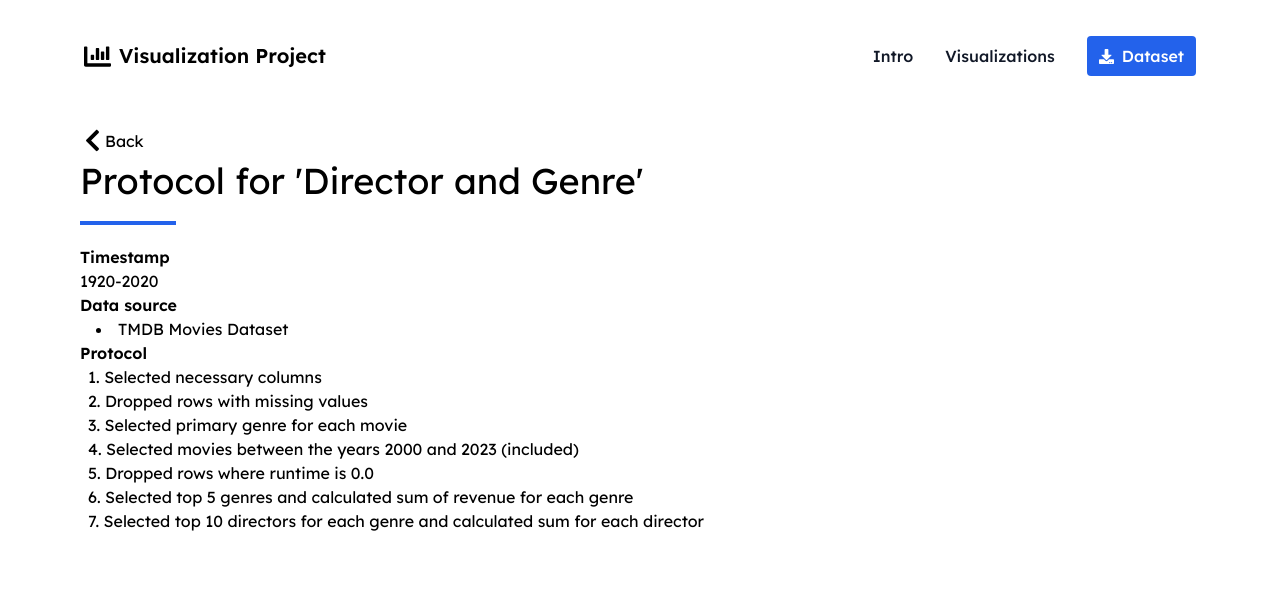
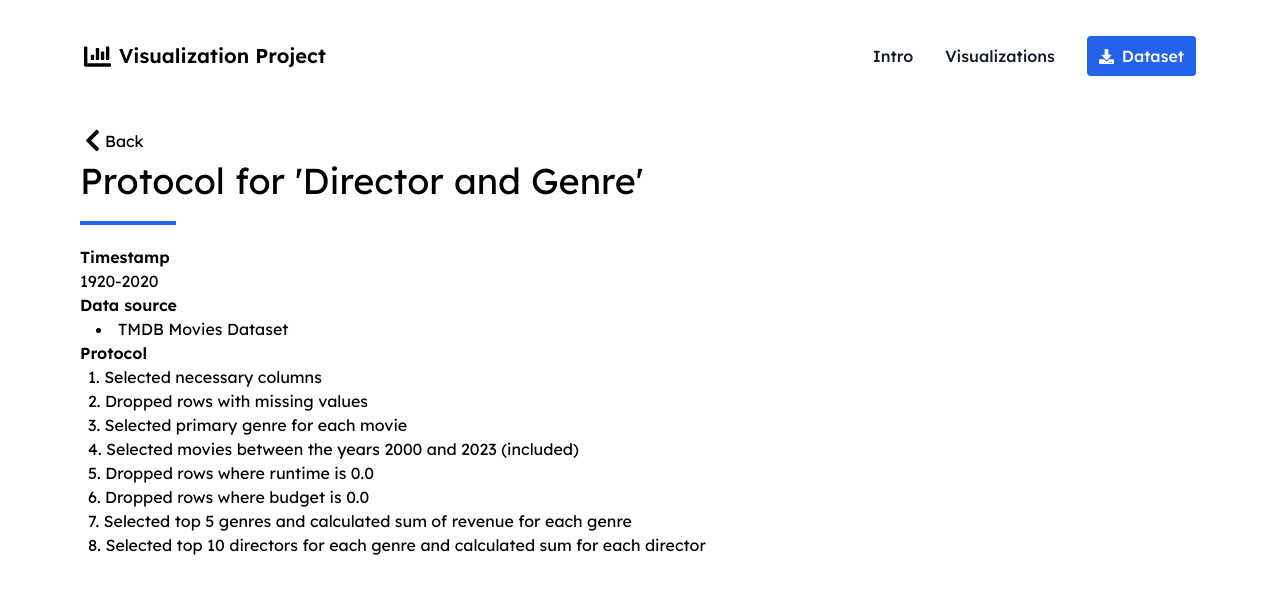
Before and after one commit to SamHufkens/data_vis_project_website, a React (Vite) app: page /protocol2 in a window 1280 px wide. Shown: the top 594 px of the page. Built offline with nearby package versions, Linux system fonts and the light colour scheme.

Commit message:
changed protocol

```diff
--- a/src/components/NavBar.tsx
+++ b/src/components/NavBar.tsx
@@ -17,7 +17,7 @@ const NavBar = () => {
               <a href="#vis1" className="block py-2 px-3 text-gray-900 rounded hover:bg-gray-100 md:hover:bg-transparent md:border-0 md:hover:text-primary md:p-0">Visualizations</a>
             </li>
             <li>
-              <a href="https://www.kaggle.com/datasets/alanvourch/tmdb-movies-daily-updates" className='bg-primary hover:bg-blue-500 transition text-white rounded px-3 py-2 flex items-center gap-2'>
+              <a href="https://drive.google.com/file/d/1z2OimV4BUOVgUstVIv-T31JrIdXxCjPJ/view?usp=sharing" className='bg-primary hover:bg-blue-500 transition text-white rounded px-3 py-2 flex items-center gap-2'>
                 <FaDownload size={15}/>
                 Dataset
               </a>
--- a/src/pages/HomePage.tsx
+++ b/src/pages/HomePage.tsx
@@ -35,7 +35,7 @@ const HomePage = () => {
         sandbox="allow-same-origin allow-forms allow-scripts allow-downloads allow-popups allow-popups-to-escape-sandbox allow-top-navigation-by-user-activation"
       ></iframe>
       ),
-      link_to_dataset: "https://drive.google.com/file/d/1TjyO3f3FYkXn-qiEyqQzPMOzFB4xvKE_/view?usp=sharing",
+      link_to_dataset: "https://drive.google.com/file/d/1z2OimV4BUOVgUstVIv-T31JrIdXxCjPJ/view?usp=sharing",
       link_to_protocol: "/protocol1",
     },
     {
@@ -53,7 +53,7 @@ const HomePage = () => {
         sandbox="allow-same-origin allow-forms allow-scripts allow-downloads allow-popups allow-popups-to-escape-sandbox allow-top-navigation-by-user-activation"
       ></iframe>
       ),
-      link_to_dataset: "https://drive.google.com/file/d/1TjyO3f3FYkXn-qiEyqQzPMOzFB4xvKE_/view?usp=sharing",
+      link_to_dataset: "https://drive.google.com/file/d/1z2OimV4BUOVgUstVIv-T31JrIdXxCjPJ/view?usp=sharing",
       link_to_protocol: "/protocol2",
     },
     {
@@ -71,7 +71,7 @@ const HomePage = () => {
         sandbox="allow-same-origin allow-forms allow-scripts allow-downloads allow-popups allow-popups-to-escape-sandbox allow-top-navigation-by-user-activation"
         ></iframe>
       ),
-      link_to_dataset: "https://drive.google.com/file/d/1TjyO3f3FYkXn-qiEyqQzPMOzFB4xvKE_/view?usp=sharing",
+      link_to_dataset: "https://drive.google.com/file/d/1z2OimV4BUOVgUstVIv-T31JrIdXxCjPJ/view?usp=sharing",
       link_to_protocol: "/protocol3",
     },
     {
@@ -89,7 +89,7 @@ const HomePage = () => {
         sandbox="allow-same-origin allow-forms allow-scripts allow-downloads allow-popups allow-popups-to-escape-sandbox allow-top-navigation-by-user-activation"
         ></iframe>
       ),
-      link_to_dataset: "https://drive.google.com/file/d/1TjyO3f3FYkXn-qiEyqQzPMOzFB4xvKE_/view?usp=sharing",
+      link_to_dataset: "https://drive.google.com/file/d/1z2OimV4BUOVgUstVIv-T31JrIdXxCjPJ/view?usp=sharing",
       link_to_protocol: "/protocol4",
     }
   ]
--- a/src/pages/ProtocolPage1.tsx
+++ b/src/pages/ProtocolPage1.tsx
@@ -39,8 +39,9 @@ function ProtocolPage1() {
                 <li>3. Selected primary genre for each movie</li>
                 <li>4. Selected movies between the years 2000 and 2023 (included)</li>
                 <li>5. Dropped rows where runtime is 0.0</li>
-                <li>6. Grouped data by release year</li>
-                <li>7. Calculated sum of box office for each year</li>
+                <li>6. Dropped rows where budget is 0.0</li>
+                <li>7. Grouped data by release year</li>
+                <li>8. Calculated sum of box office for each year</li>
               </ol>
             </div>
           </div>
--- a/src/pages/ProtocolPage2.tsx
+++ b/src/pages/ProtocolPage2.tsx
@@ -39,8 +39,9 @@ function ProtocolPage2() {
                 <li>3. Selected primary genre for each movie</li>
                 <li>4. Selected movies between the years 2000 and 2023 (included)</li>
                 <li>5. Dropped rows where runtime is 0.0</li>
-                <li>6. Selected top 5 genres and calculated sum of revenue for each genre</li>
-                <li>7. Selected top 10 directors for each genre and calculated sum for each director</li>
+                <li>6. Dropped rows where budget is 0.0</li>
+                <li>7. Selected top 5 genres and calculated sum of revenue for each genre</li>
+                <li>8. Selected top 10 directors for each genre and calculated sum for each director</li>
               </ol>
             </div>
 
--- a/src/pages/ProtocolPage3.tsx
+++ b/src/pages/ProtocolPage3.tsx
@@ -39,8 +39,9 @@ function ProtocolPage3() {
                 <li>3. Selected primary genre for each movie</li>
                 <li>4. Selected movies between the years 2000 and 2023 (included)</li>
                 <li>5. Dropped rows where runtime is 0.0</li>
-                <li>6. Added a new column 'month'</li>
-                <li>7. Grouped by month and revenue and then averaged the box office for each month</li>
+                <li>6. Dropped rows where budget is 0.0</li>
+                <li>7. Added a new column 'month'</li>
+                <li>8. Grouped by month and revenue and then averaged the box office for each month</li>
             </ol>
           </div>
 
--- a/src/pages/ProtocolPage4.tsx
+++ b/src/pages/ProtocolPage4.tsx
@@ -39,6 +39,7 @@ function ProtocolPage4() {
                 <li>3. Selected primary genre for each movie</li>
                 <li>4. Selected movies between the years 2000 and 2023 (included)</li>
                 <li>5. Dropped rows where runtime is 0.0</li>
+                <li>6. Dropped rows where budget is 0.0</li>
             </ol>
           </div>
 
```
